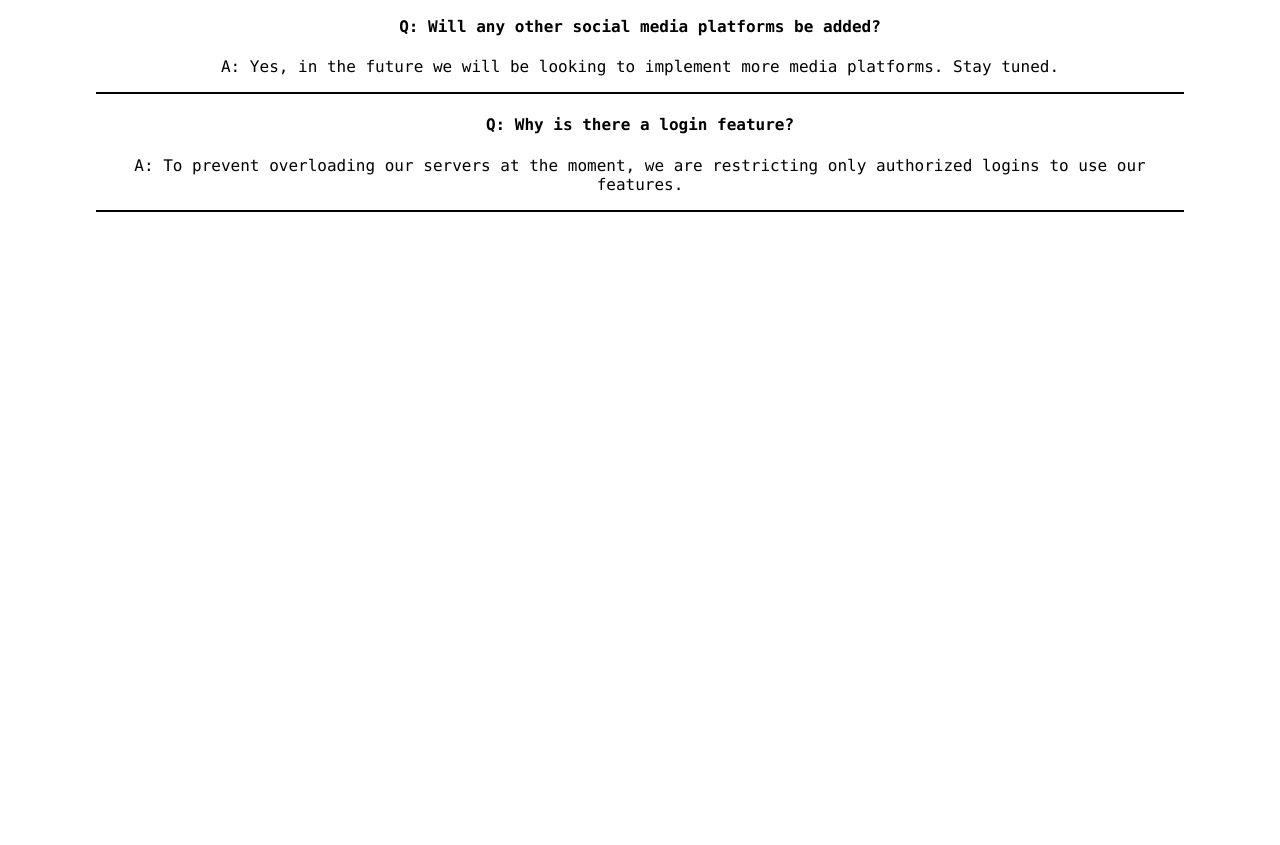
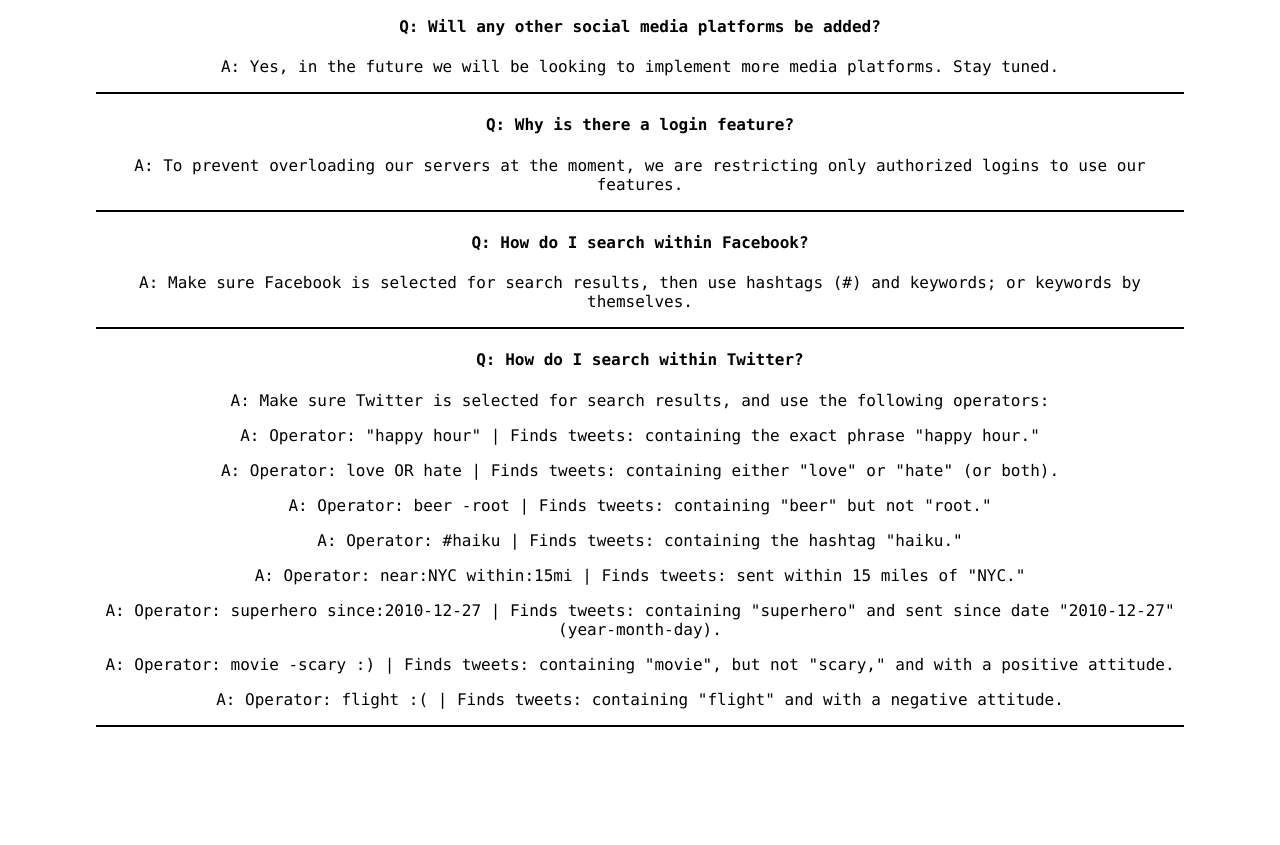
Before and after one commit to SCCapstone/Social-Monomania, a Django app: page /faq/ in a window 1280 px wide. Shown: the part 723-1568 px from the top of the page. Before the commit the page ends 935 px from the top, so only its background shows below. Run offline with Django 3.2, Linux system fonts and the light colour scheme.

Commit message:
Updating search functionality questions

```diff
--- a/templates/faq.html
+++ b/templates/faq.html
@@ -29,4 +29,22 @@
 	<h4> Q: Why is there a login feature?</h4>
 	<p>A: To prevent overloading our servers at the moment, we are restricting only authorized logins to use our features.<br> </p>
 </div>
+
+<div id='question'>
+	<h4> Q: How do I search within Facebook?</h4>
+	<p>A: Make sure Facebook is selected for search results, then use hashtags (#) and keywords; or keywords by themselves.<br> </p>
+</div>
+
+<div id='question'>
+	<h4> Q: How do I search within Twitter?</h4>
+	<p>A: Make sure Twitter is selected for search results, and use the following operators:<br> </p>
+	<p>A: Operator: "happy hour" | Finds tweets: containing the exact phrase "happy hour."<br> </p>
+	<p>A: Operator: love OR hate | Finds tweets: containing either "love" or "hate" (or both).<br> </p>
+	<p>A: Operator: beer -root | Finds tweets: containing "beer" but not "root."<br> </p>
+	<p>A: Operator: #haiku | Finds tweets: containing the hashtag "haiku."<br> </p>
+	<p>A: Operator: near:NYC within:15mi | Finds tweets: sent within 15 miles of "NYC."<br> </p>
+	<p>A: Operator: superhero since:2010-12-27 | Finds tweets: containing "superhero" and sent since date "2010-12-27" (year-month-day).<br> </p>
+	<p>A: Operator: movie -scary :) | Finds tweets: containing "movie", but not "scary," and with a positive attitude.<br> </p>
+	<p>A: Operator: flight :( | Finds tweets: containing "flight" and with a negative attitude.<br> </p>
+</div>
 {% endblock %}
```
